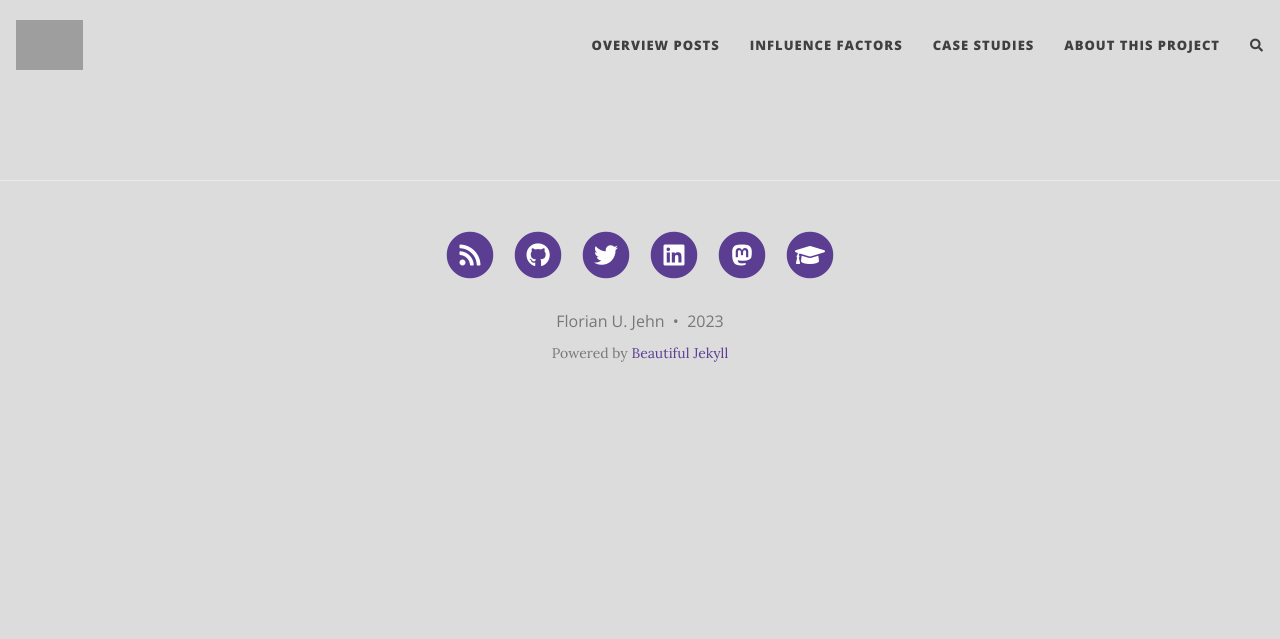
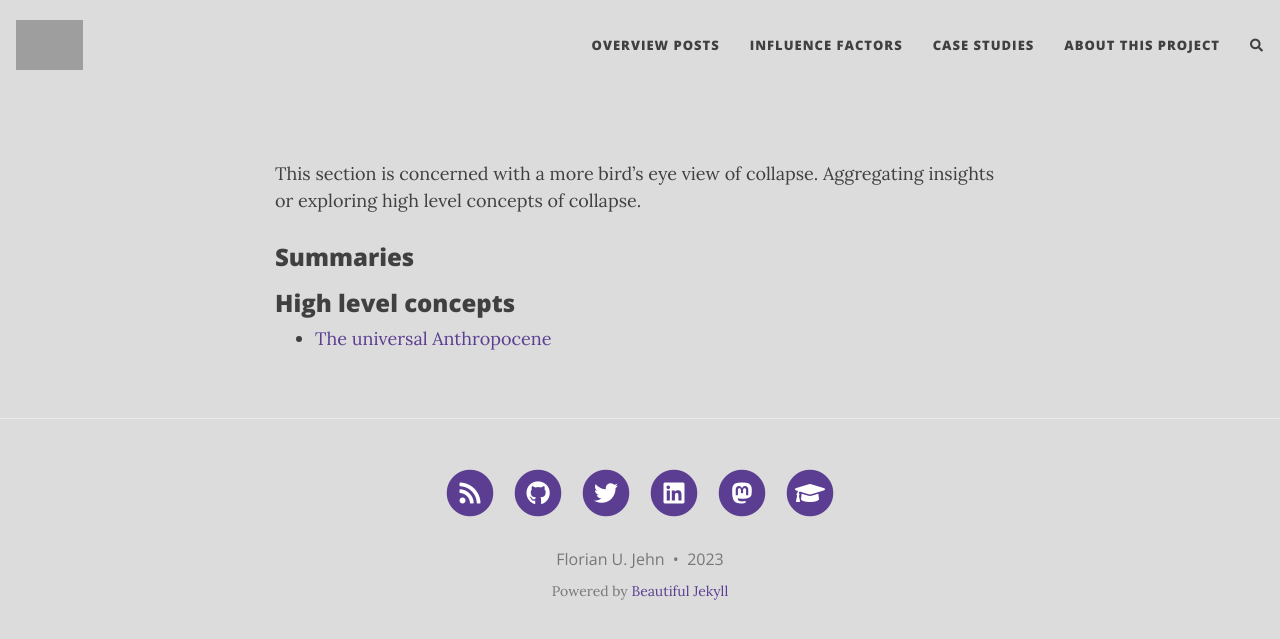
Before and after one commit to florianjehn/Societal_Collapse, a Jekyll site: the page built from overview.md, in a window 1280 px wide. Shown: the top 639 px of the page. Built offline with Jekyll 4.4.1, drawn with Linux system fonts in a browser that asks for light colours; nearby versions of some CDN libraries; our own code applies the rules of GitHub Pages for plain Markdown files; comment, search, counter and statistics services are not loaded; grey boxes are pictures that could not be loaded.

Commit message:
Updating sections

```diff
--- a/overview.md
+++ b/overview.md
@@ -0,0 +1,7 @@
+This section is concerned with a more bird's eye view of collapse. Aggregating insights or exploring high level concepts of collapse.
+
+### Summaries
+
+
+### High level concepts
+* [The universal Anthropocene](https://florianjehn.github.io/Societal-Collapse-Living-Literature-Review/2022-04-26-anthropocene/)
```
Also changed, not shown: factors.md (+3 -0 lines).
